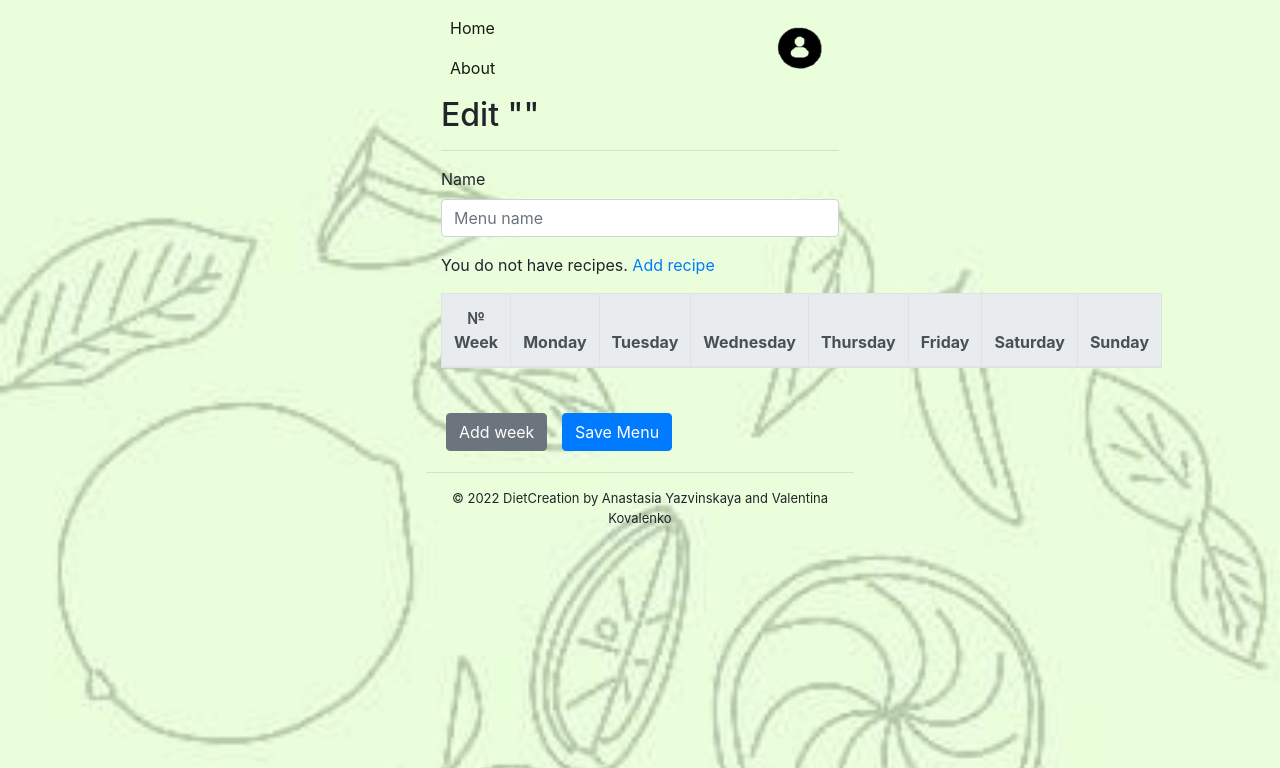
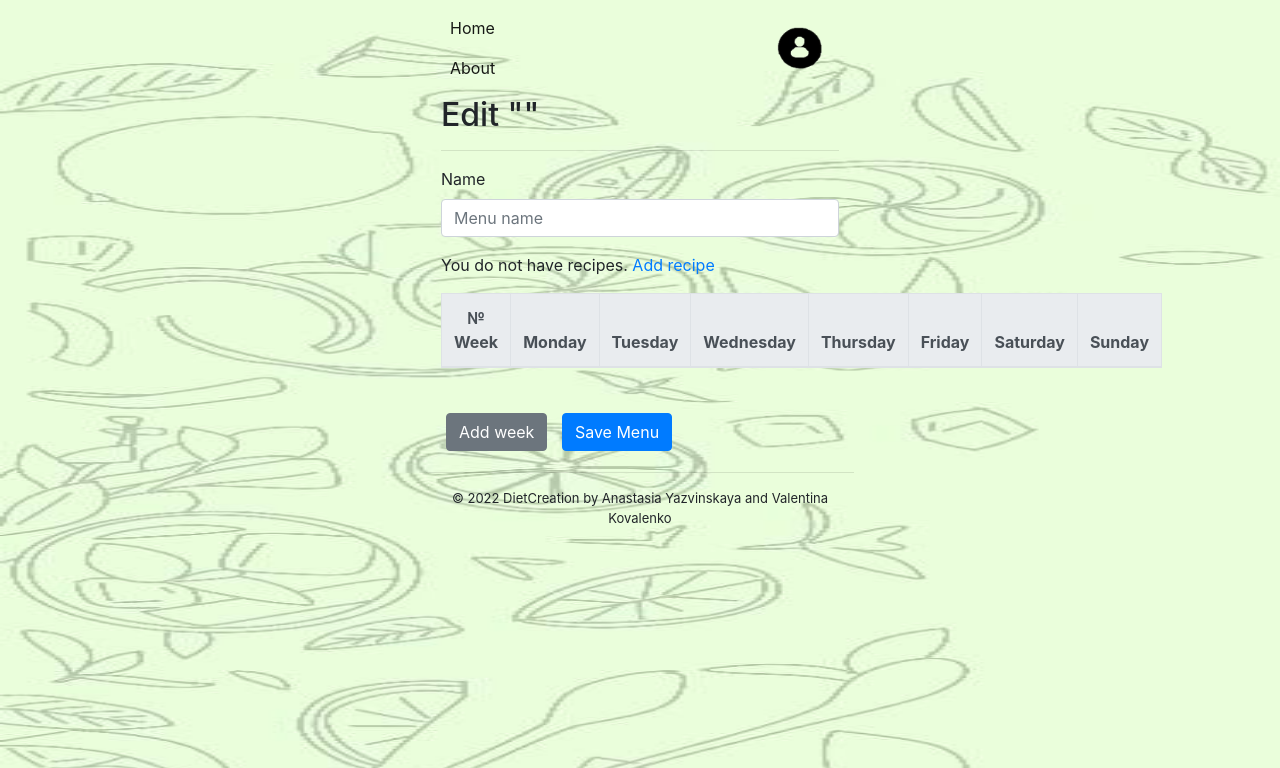
Before and after one commit to AnastasiaYazvinskaya/diet-creation, a Python web app: template app/templates/edit_m.html in a window 1280 px wide. Shown: the top 768 px of the page. Run offline with Jinja, Linux system fonts and the light colour scheme; the template is opened without the code that fills it, so the values that code supplies are empty; some libraries are stand-ins or nearby versions; some web fonts are replaced.

Commit message:
bg fixed

```diff
--- a/app/static/css/base_style.css
+++ b/app/static/css/base_style.css
@@ -10,7 +10,8 @@ body {
     /*background-color: #e8feda;*/
     background-image: url("../images/bg.jpg");
     background-repeat: no-repeat;
-    background-size: 100%;
+    background-size: 100% 100vh;
+    background-attachment: fixed;
 }
 .navbar-toggler {
     border: none;
--- a/app/templates/base.html
+++ b/app/templates/base.html
@@ -60,7 +60,7 @@
                 #}
               </div>
         </footer>
-
+        {#<br><br><br><br><br><br><br><br><br><span>End of page</span>#}
 
     </body>
     <!-- Optional JavaScript -->
```
